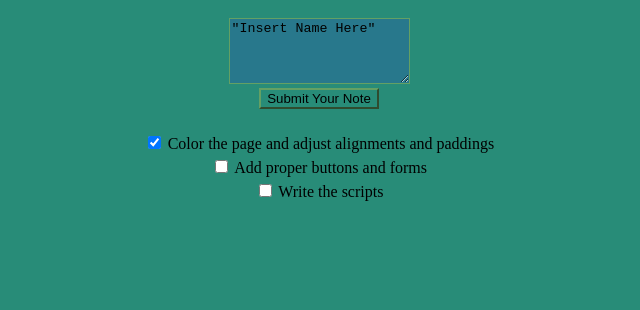
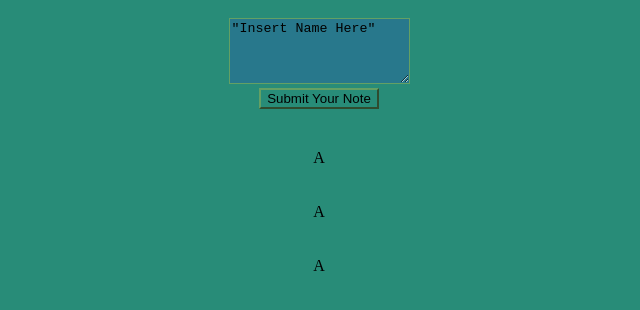
Before and after one commit to danlizard/danlizard.github.io, a plain HTML site: page index.html in a window 1280 px wide. Shown: the part 84-394 px from the top of the page, without its empty margins (321-961 px from the left). Drawn offline with Linux system fonts and the light colour scheme.

Commit message:
cleaning

```diff
--- a/index.html
+++ b/index.html
@@ -19,17 +19,13 @@
 	</div>
 	<div class="title-ish bear">
 		<div class="note">
-			<input type="checkbox" name="done" id="onec" class="coloradd checked" checked>
-			<label for="onec" class="unnote checked">Color the page and adjust alignments and paddings</label>
-
+			<p>A</p>
 		</div>
 		<div class="note">
-			<input type="checkbox" name="done" id="twoc" class="coloradd">
-			<label for="twoc" class="unnote">Add proper buttons and forms</label>
+			<p>A</p>
 		</div>
 		<div class="note">
-			<input type="checkbox" name="done" id="thrc" class="coloradd">
-			<label for="thrc" class="unnote">Write the scripts</label>
+			<p>A</p>
 		</div>
 	</div>
 </body>
```
